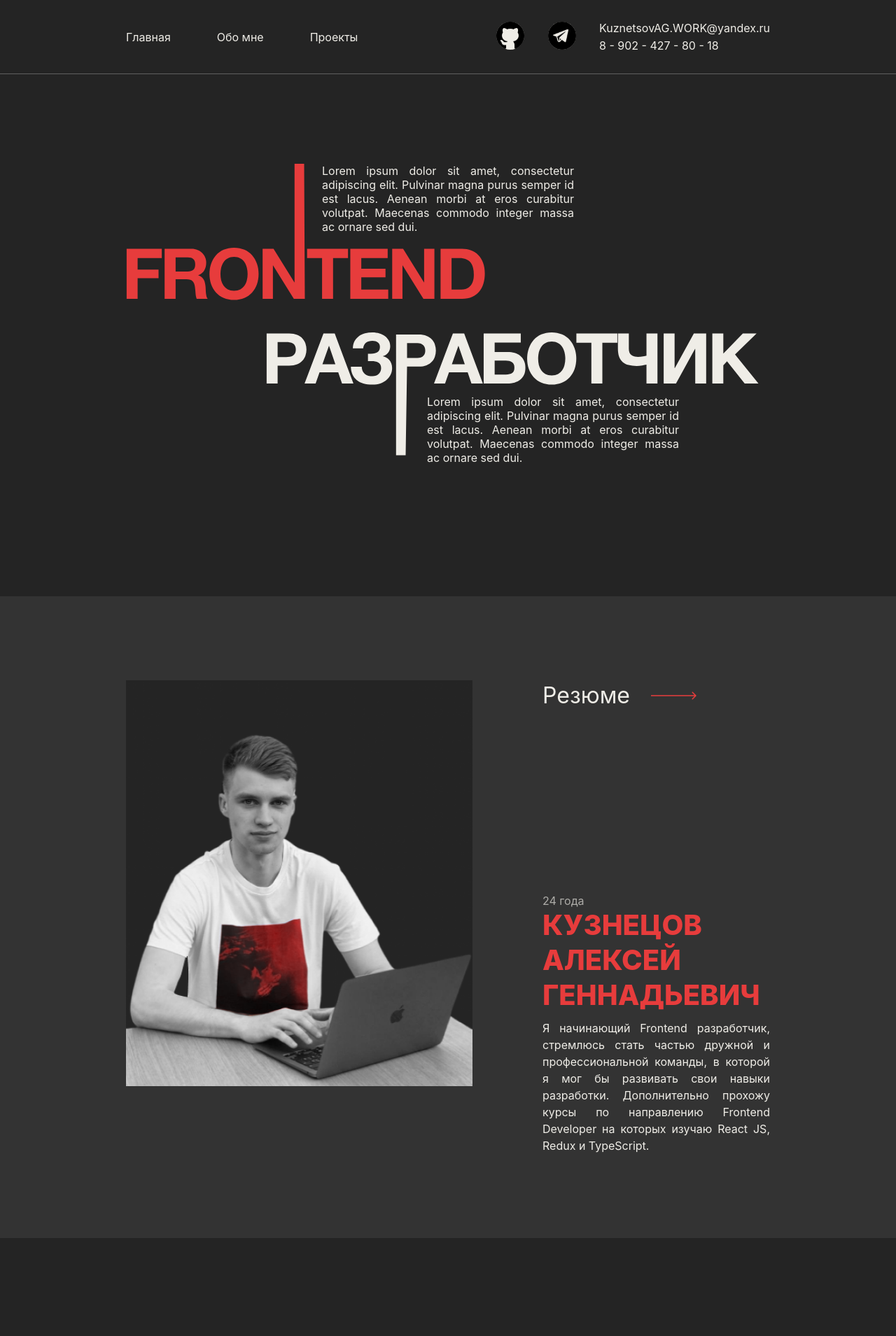
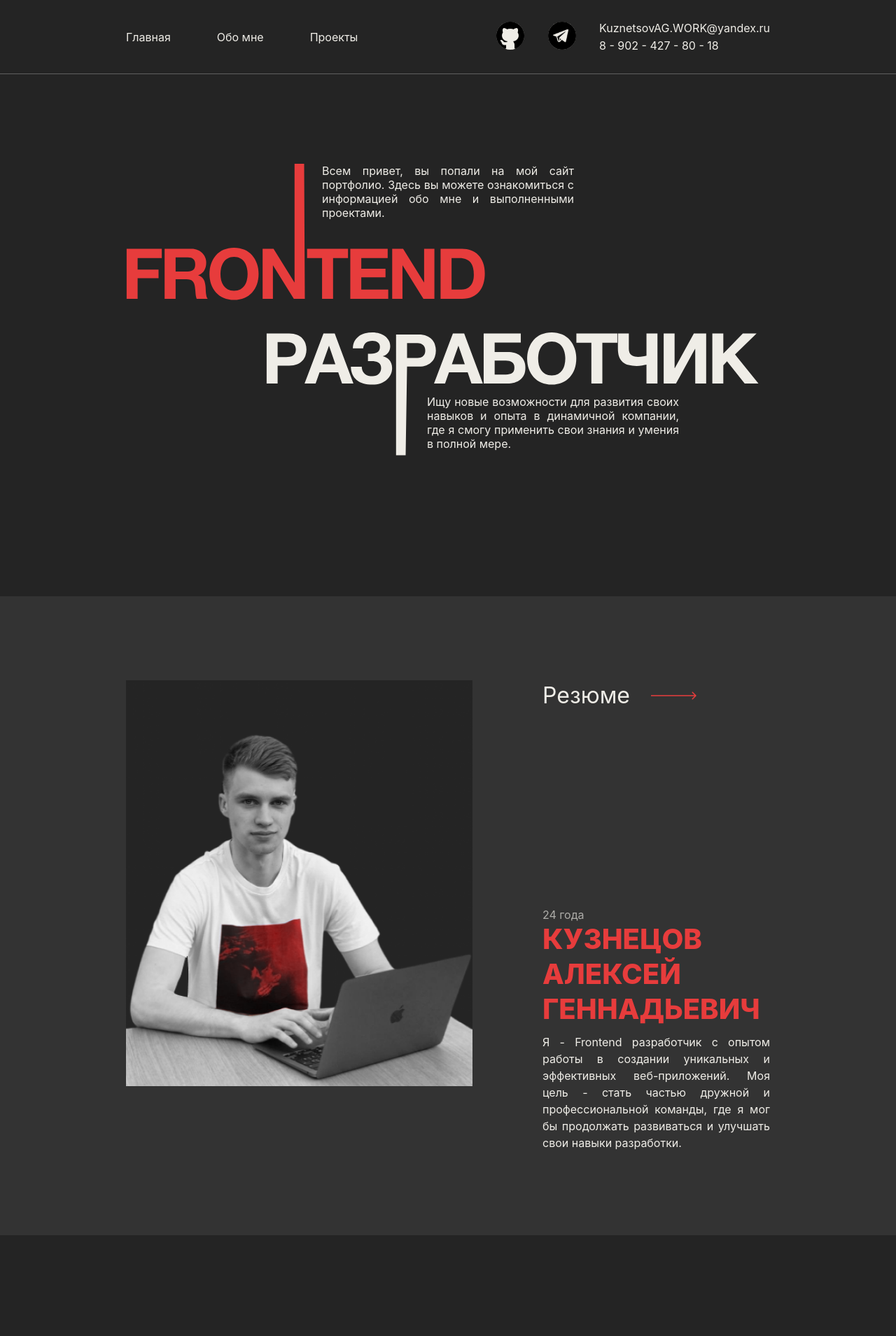
Before and after one commit to KuznetsovAG/Portfolio-app, a React (Create React App) app: page / in a window 1280 px wide. Shown: the top 1909 px of the page at 70% size. Built offline with nearby package versions, Linux system fonts and the light colour scheme.

Commit message:
change the text on the page

```diff
--- a/src/components/About.jsx
+++ b/src/components/About.jsx
@@ -21,10 +21,10 @@ const About = () => {
             <span className="about__age">24 года</span>
             <h2 className="about__title">Кузнецов Алексей Геннадьевич</h2>
             <p className="about__text">
-              Я начинающий Frontend разработчик, стремлюсь стать частью дружной
-              и профессиональной команды, в которой я мог бы развивать свои
-              навыки разработки. Дополнительно прохожу курсы по направлению
-              Frontend Developer на которых изучаю React JS, Redux и TypeScript.
+              Я - Frontend разработчик с опытом работы в создании уникальных и
+              эффективных веб-приложений. Моя цель - стать частью дружной и
+              профессиональной команды, где я мог бы продолжать развиваться и
+              улучшать свои навыки разработки.
             </p>
           </div>
         </div>
--- a/src/components/Page.jsx
+++ b/src/components/Page.jsx
@@ -12,16 +12,15 @@ const Page = () => {
           </h2>
           <div className="developer__body">
             <p className="developer__text">
-              Lorem ipsum dolor sit amet, consectetur adipiscing elit. Pulvinar
-              magna purus semper id est lacus. Aenean morbi at eros curabitur
-              volutpat. Maecenas commodo integer massa ac ornare sed dui.{" "}
+              Всем привет, вы попали на мой сайт портфолио. Здесь вы можете
+              ознакомиться с информацией обо мне и выполненными проектами.
             </p>
             <img src={frontend} alt="frontend" className="frontend__img" />
             <img src={developer} alt="developer" className="developer__img" />
             <p className="developer__description">
-              Lorem ipsum dolor sit amet, consectetur adipiscing elit. Pulvinar
-              magna purus semper id est lacus. Aenean morbi at eros curabitur
-              volutpat. Maecenas commodo integer massa ac ornare sed dui.{" "}
+              Ищу новые возможности для развития своих навыков и опыта в
+              динамичной компании, где я смогу применить свои знания и умения в
+              полной мере.
             </p>
           </div>
         </div>
--- a/src/index.css
+++ b/src/index.css
@@ -168,7 +168,7 @@ body {
 
 .about__cv {
   display: flex;
-  margin-bottom: 260px;
+  margin-bottom: 280px;
 }
 
 .summary__arrow {
@@ -496,6 +496,9 @@ body {
 }
 
 @media (max-width:720px) {
+  .page {
+    padding-top: 134px;
+  }
   .header__container {
     justify-content: center;
   }
```
